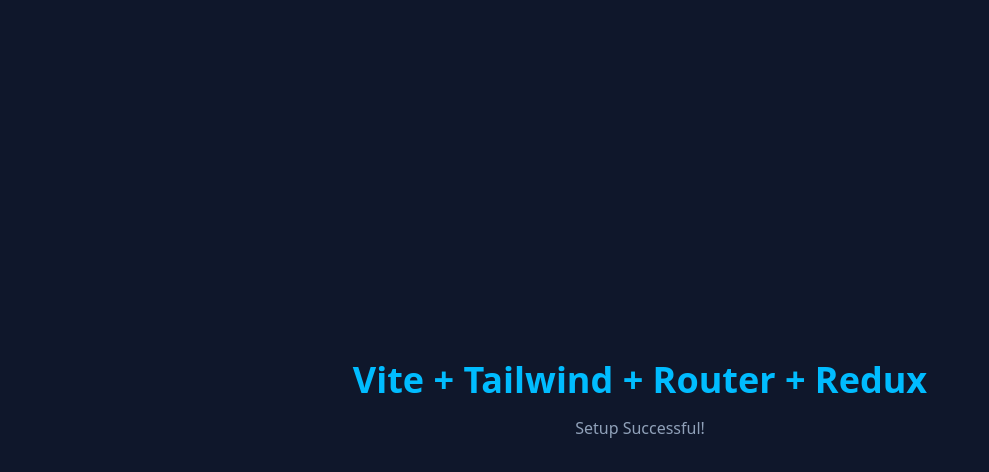
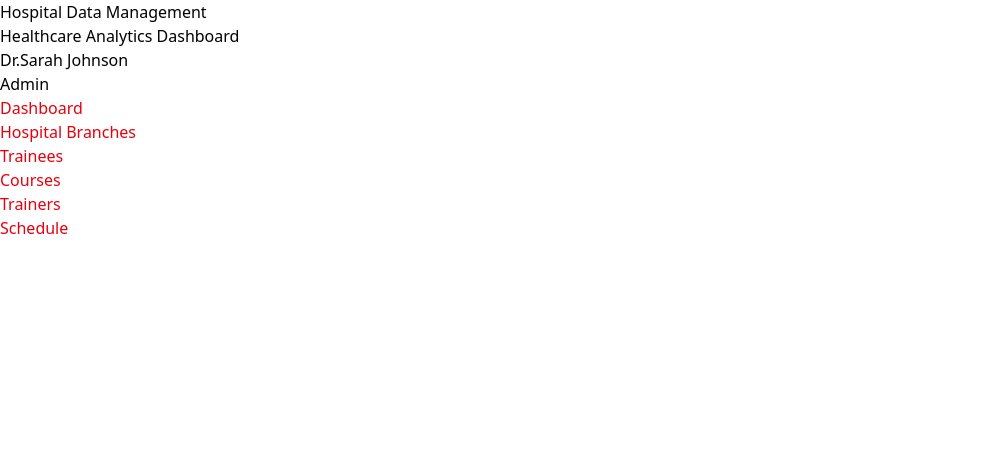
Before and after one commit to deepdev79/hospital, a React (Vite) app: page / in a window 1280 px wide. Shown: the top 472 px of the page, without its empty margins (0-989 px from the left). Built offline with nearby package versions, Linux system fonts and the light colour scheme.

Commit message:
basic routing initialted

```diff
--- a/src/App.tsx
+++ b/src/App.tsx
@@ -1,14 +1,53 @@
+import { createBrowserRouter, RouterProvider } from "react-router-dom";
 import "./App.css";
+import Home from "./pages/Home";
+import PageNotFound from "./pages/PageNotFound";
+import AppLayout from "./components/AppLayout";
+import Dashboard from "./pages/Dashboard";
+import Trainees from "./pages/Trainees";
+import Courses from "./pages/Courses";
+import Schedule from "./pages/Schedule";
+import HospitalBranches from "./pages/HospitalBranches";
+import Trainers from "./pages/Trainers";
+
+const router = createBrowserRouter([
+  {
+    element: <AppLayout />,
+    children: [
+      {
+        path: "/",
+        element: <Home />,
+        children: [
+          { path: "dashboard", element: <Dashboard /> },
+          {
+            path: "hospitalbranch",
+            element: <HospitalBranches />,
+          },
+          { path: "trainees", element: <Trainees /> },
+          {
+            path: "courses",
+            element: <Courses />,
+          },
+          {
+            path: "trainers",
+            element: <Trainers />,
+          },
+          {
+            path: "schedule",
+            element: <Schedule />,
+          },
+        ],
+      },
+    ],
+  },
+  {
+    path: "*",
+    element: <PageNotFound />,
+  },
+]);
 
 function App() {
-  return (
-    <div className="flex flex-col items-center justify-center h-screen bg-slate-900 text-white">
-      <h1 className="text-4xl font-bold text-sky-400">
-        Vite + Tailwind + Router + Redux
-      </h1>
-      <p className="mt-4 text-slate-400">Setup Successful!</p>
-    </div>
-  );
+  return <RouterProvider router={router} />;
 }
 
 export default App;
--- /dev/null
+++ b/src/components/AppLayout.tsx
@@ -0,0 +1,21 @@
+import { Outlet } from "react-router-dom";
+
+function AppLayout() {
+  return (
+    <>
+      <div>
+        <div>
+          <p>Hospital Data Management</p>
+          <p>Healthcare Analytics Dashboard</p>
+        </div>
+        <div>
+          <p>Dr.Sarah Johnson</p>
+          <p>Admin</p>
+        </div>
+      </div>
+      <Outlet />
+    </>
+  );
+}
+
+export default AppLayout;
--- /dev/null
+++ b/src/components/Error.tsx
@@ -0,0 +1,9 @@
+function Error() {
+  return (
+    <div className="flex justify-center items-center bg-gray-300 ">
+      oops something went wrong
+    </div>
+  );
+}
+
+export default Error;
--- /dev/null
+++ b/src/pages/Courses.tsx
@@ -0,0 +1,5 @@
+function Courses() {
+  return <div>Courses</div>;
+}
+
+export default Courses;
--- /dev/null
+++ b/src/pages/Dashboard.tsx
@@ -0,0 +1,5 @@
+function Dashboard() {
+  return <div>Dashboard</div>;
+}
+
+export default Dashboard;
--- /dev/null
+++ b/src/pages/Home.tsx
@@ -0,0 +1,35 @@
+import { NavLink, Outlet } from "react-router-dom";
+
+function Home() {
+  return (
+    <div className="text-red-600 grid grid-cols-5">
+      <div className="col-span-1">
+        <ul>
+          <li>
+            <NavLink to="/dashboard">Dashboard</NavLink>
+          </li>
+          <li>
+            <NavLink to="/hospitalbranch">Hospital Branches</NavLink>
+          </li>
+          <li>
+            <NavLink to="/trainees">Trainees</NavLink>
+          </li>
+          <li>
+            <NavLink to="/courses">Courses</NavLink>
+          </li>
+          <li>
+            <NavLink to="/trainers">Trainers</NavLink>
+          </li>
+          <li>
+            <NavLink to="/schedule">Schedule</NavLink>
+          </li>
+        </ul>
+      </div>
+      <div className="col-span-4">
+        <Outlet />
+      </div>
+    </div>
+  );
+}
+
+export default Home;
--- /dev/null
+++ b/src/pages/HospitalBranches.tsx
@@ -0,0 +1,5 @@
+function HospitalBranches() {
+  return <div>Hospitalbranches</div>;
+}
+
+export default HospitalBranches;
--- /dev/null
+++ b/src/pages/PageNotFound.tsx
@@ -0,0 +1,9 @@
+function PageNotFound() {
+  return (
+    <div className="w-100dvw h-dvh flex justify-center items-center bg-gray-300 font-semibold text-3xl">
+      404 Page not found
+    </div>
+  );
+}
+
+export default PageNotFound;
--- /dev/null
+++ b/src/pages/Schedule.tsx
@@ -0,0 +1,5 @@
+function Schedule() {
+  return <div>Courses</div>;
+}
+
+export default Schedule;
--- /dev/null
+++ b/src/pages/Trainees.tsx
@@ -0,0 +1,5 @@
+function Trainees() {
+  return <div>Trainees</div>;
+}
+
+export default Trainees;
--- /dev/null
+++ b/src/pages/Trainers.tsx
@@ -0,0 +1,5 @@
+function Trainers() {
+  return <div></div>;
+}
+
+export default Trainers;
```
Also changed, not shown: src/assets/layout-dashboard.svg (added), 1 other file (tests, documents, lock files or other folders).
